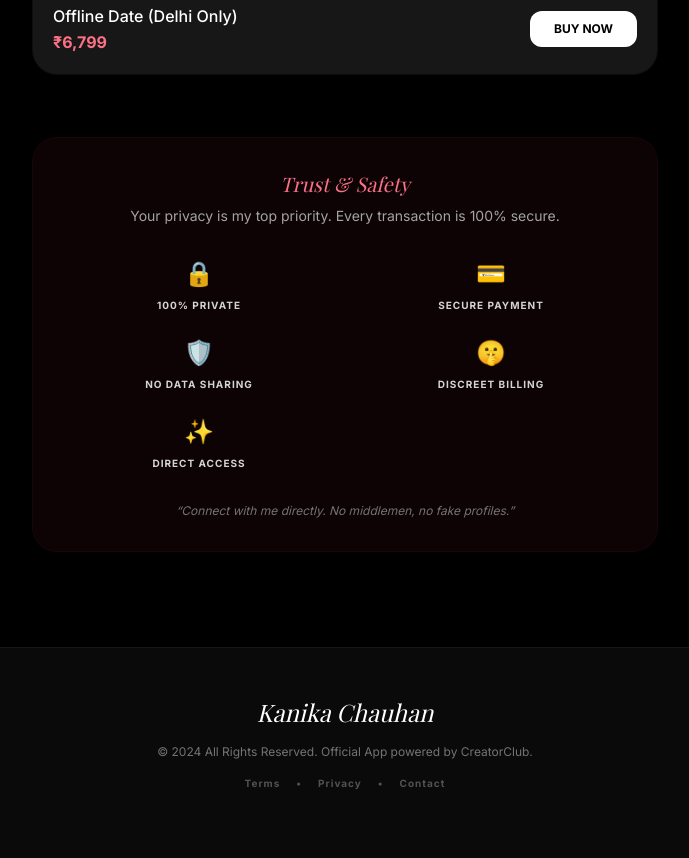
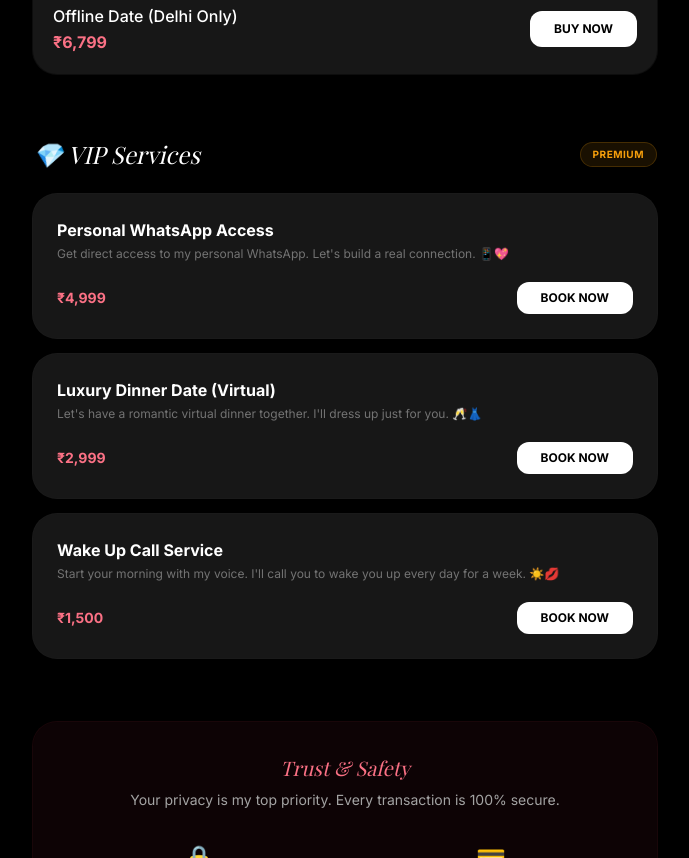
Before and after one commit to Scientist-Py/kanika-chauhan-, a React (Vite) app: page / in a window 1280 px wide. Shown: the part 3500-4358 px from the top of the page, without its empty margins (295-984 px from the left). Built offline with nearby package versions, Linux system fonts and the light colour scheme; a web font is replaced by a local one.

Commit message:
feat: replace telegram chat with whatsapp call and add VIP services category

```diff
--- a/constants.tsx
+++ b/constants.tsx
@@ -45,7 +45,7 @@ export const EXCLUSIVES: Product[] = [
 export const SERVICES: Product[] = [
   { id: 's1', title: 'Instagram Video Call (10 min)', price: 470, image: '', category: 'service', description: 'Connect with me on Instagram Video Call for 10 minutes. 📹📸' },
   { id: 's2', title: 'Instagram Video Call (20 min)', price: 560, image: '', category: 'service', description: 'Longer session. 20 Minutes Instagram Video Call. 📹✨' },
-  { id: 's3', title: 'Telegram Sex Chat (1 Hour)', price: 350, image: '', category: 'service', description: 'Private sex chat on Telegram for 1 hour. Includes 350+ live images. 💬🔞' },
+  { id: 's3', title: 'WhatsApp Private Video Call (15 min)', price: 590, image: '', category: 'service', description: 'Connect with me on WhatsApp for a private 1-on-1 video call. 15 minutes of pure fun. 📹🫦' },
   { id: 's4', title: 'Custom Request (Full Control)', price: 4600, image: '', category: 'service', description: 'You get my number. Call me, tell me what to wear, and then we connect on video call for 1 Hour. 👙📱' },
   { id: 's5', title: 'Offline Date (Delhi Only)', price: 6799, image: '', category: 'service', description: 'Offline date in Delhi only. Take me to a hotel or restaurant, your choice. Do whatever you want to do with me. 🏨🍽️💋' },
 ];
@@ -61,3 +61,9 @@ export const NEW_COLLECTION: Product[] = [
   { id: 'nc5', title: 'Video Call Preview 📹💋', price: 530, image: imgVideoCall, category: 'content', description: 'A teaser of what my private video calls look like. 👀💖' },
   { id: 'nc6', title: 'Custom Time ⏳😈', price: 1499, image: imgLetsHaveDirty, category: 'service', description: 'Keep talking as much as you can. Keep cum how many times you can. Max limit 1 Hour. 🥵👄⛓️' },
 ];
+
+export const VIP_SERVICES: Product[] = [
+  { id: 'vs1', title: 'Personal WhatsApp Access', price: 4999, image: 'https://picsum.photos/400/600?random=40', category: 'service', description: 'Get direct access to my personal WhatsApp. Let\'s build a real connection. 📱💖' },
+  { id: 'vs2', title: 'Luxury Dinner Date (Virtual)', price: 2999, image: 'https://picsum.photos/400/600?random=41', category: 'service', description: 'Let\'s have a romantic virtual dinner together. I\'ll dress up just for you. 🥂👗' },
+  { id: 'vs3', title: 'Wake Up Call Service', price: 1500, image: 'https://picsum.photos/400/600?random=42', category: 'service', description: 'Start your morning with my voice. I\'ll call you to wake you up every day for a week. ☀️💋' },
+];
--- a/context/AdminContext.tsx
+++ b/context/AdminContext.tsx
@@ -1,7 +1,7 @@
 
 import React, { createContext, useContext, useState, ReactNode, useEffect } from 'react';
 import { Product } from '../types';
-import { MOST_UNLOCKED as INITIAL_MOST_UNLOCKED, NEW_COLLECTION as INITIAL_NEW_COLLECTION, SERVICES as INITIAL_SERVICES, EXCLUSIVES as INITIAL_EXCLUSIVES } from '../constants';
+import { MOST_UNLOCKED as INITIAL_MOST_UNLOCKED, NEW_COLLECTION as INITIAL_NEW_COLLECTION, SERVICES as INITIAL_SERVICES, EXCLUSIVES as INITIAL_EXCLUSIVES, VIP_SERVICES as INITIAL_VIP_SERVICES } from '../constants';
 
 type NotificationType = 'info' | 'success' | 'alert' | 'promo';
 
@@ -23,9 +23,10 @@ interface AdminContextType {
     newCollection: Product[];
     services: Product[];
     exclusives: Product[];
+    vipServices: Product[];
 
-    addProduct: (section: 'mostUnlocked' | 'newCollection' | 'services' | 'exclusives', product: Product) => void;
-    deleteProduct: (section: 'mostUnlocked' | 'newCollection' | 'services' | 'exclusives', id: string) => void;
+    addProduct: (section: 'mostUnlocked' | 'newCollection' | 'services' | 'exclusives' | 'vipServices', product: Product) => void;
+    deleteProduct: (section: 'mostUnlocked' | 'newCollection' | 'services' | 'exclusives' | 'vipServices', id: string) => void;
 }
 
 const AdminContext = createContext<AdminContextType | undefined>(undefined);
@@ -43,6 +44,7 @@ export const AdminProvider: React.FC<{ children: ReactNode }> = ({ children }) =
     const [newCollection, setNewCollection] = useState<Product[]>(INITIAL_NEW_COLLECTION);
     const [services, setServices] = useState<Product[]>(INITIAL_SERVICES);
     const [exclusives, setExclusives] = useState<Product[]>(INITIAL_EXCLUSIVES);
+    const [vipServices, setVipServices] = useState<Product[]>(INITIAL_VIP_SERVICES);
 
     // Load from local storage if available (mock persistence)
     useEffect(() => {
@@ -53,6 +55,7 @@ export const AdminProvider: React.FC<{ children: ReactNode }> = ({ children }) =
             if (parsed.newCollection) setNewCollection(parsed.newCollection);
             if (parsed.services) setServices(parsed.services);
             if (parsed.exclusives) setExclusives(parsed.exclusives);
+            if (parsed.vipServices) setVipServices(parsed.vipServices);
             if (parsed.notification) setNotification(parsed.notification);
         }
     }, []);
@@ -64,9 +67,10 @@ export const AdminProvider: React.FC<{ children: ReactNode }> = ({ children }) =
             newCollection,
             services,
             exclusives,
+            vipServices,
             notification
         }));
-    }, [mostUnlocked, newCollection, services, exclusives, notification]);
+    }, [mostUnlocked, newCollection, services, exclusives, vipServices, notification]);
 
     const showNotification = (message: string, type: NotificationType = 'info', link?: string, buttonText?: string) => {
         setNotification({
@@ -82,21 +86,23 @@ export const AdminProvider: React.FC<{ children: ReactNode }> = ({ children }) =
         setNotification(prev => ({ ...prev, isVisible: false }));
     };
 
-    const addProduct = (section: 'mostUnlocked' | 'newCollection' | 'services' | 'exclusives', product: Product) => {
+    const addProduct = (section: 'mostUnlocked' | 'newCollection' | 'services' | 'exclusives' | 'vipServices', product: Product) => {
         switch (section) {
             case 'mostUnlocked': setMostUnlocked(prev => [...prev, product]); break;
             case 'newCollection': setNewCollection(prev => [...prev, product]); break;
             case 'services': setServices(prev => [...prev, product]); break;
             case 'exclusives': setExclusives(prev => [...prev, product]); break;
+            case 'vipServices': setVipServices(prev => [...prev, product]); break;
         }
     };
 
-    const deleteProduct = (section: 'mostUnlocked' | 'newCollection' | 'services' | 'exclusives', id: string) => {
+    const deleteProduct = (section: 'mostUnlocked' | 'newCollection' | 'services' | 'exclusives' | 'vipServices', id: string) => {
         switch (section) {
             case 'mostUnlocked': setMostUnlocked(prev => prev.filter(p => p.id !== id)); break;
             case 'newCollection': setNewCollection(prev => prev.filter(p => p.id !== id)); break;
             case 'services': setServices(prev => prev.filter(p => p.id !== id)); break;
             case 'exclusives': setExclusives(prev => prev.filter(p => p.id !== id)); break;
+            case 'vipServices': setVipServices(prev => prev.filter(p => p.id !== id)); break;
         }
     };
 
@@ -109,6 +115,7 @@ export const AdminProvider: React.FC<{ children: ReactNode }> = ({ children }) =
             newCollection,
             services,
             exclusives,
+            vipServices,
             addProduct,
             deleteProduct
         }}>
--- a/pages/Admin.tsx
+++ b/pages/Admin.tsx
@@ -17,7 +17,7 @@ const Admin: React.FC = () => {
         description: '',
         image: 'https://picsum.photos/400/500',
     });
-    const [section, setSection] = useState<'mostUnlocked' | 'newCollection' | 'services' | 'exclusives'>('newCollection');
+    const [section, setSection] = useState<'mostUnlocked' | 'newCollection' | 'services' | 'exclusives' | 'vipServices'>('newCollection');
 
     // Notification Form State
     const [notifMsg, setNotifMsg] = useState(notification.message);
@@ -160,6 +160,7 @@ const Admin: React.FC = () => {
                                 <option value="mostUnlocked">Most Unlocked</option>
                                 <option value="exclusives">Exclusives Gallery</option>
                                 <option value="services">My Services</option>
+                                <option value="vipServices">VIP Services</option>
                             </select>
                         </div>
 
--- a/pages/Home.tsx
+++ b/pages/Home.tsx
@@ -13,7 +13,7 @@ const Home: React.FC = () => {
     const newCollectionRef = useRef<HTMLDivElement>(null);
 
     // Get dynamic data from AdminContext
-    const { mostUnlocked, newCollection, services, exclusives } = useAdmin();
+    const { mostUnlocked, newCollection, services, exclusives, vipServices } = useAdmin();
 
     useEffect(() => {
         const handleScroll = () => setScrolled(window.scrollY > 20);
@@ -235,6 +235,33 @@ const Home: React.FC = () => {
                     </div>
                 </section>
 
+                {/* VIP Services section */}
+                <section id="vip" className="space-y-6 px-6">
+                    <div className="flex items-center justify-between">
+                        <h2 className="text-2xl font-display text-white italic">💎 VIP Services</h2>
+                        <span className="px-3 py-1 bg-amber-500/10 border border-amber-500/20 text-amber-500 text-[10px] font-bold tracking-wider uppercase rounded-full">Premium</span>
+                    </div>
+                    <div className="grid gap-4">
+                        {vipServices.map((item) => (
+                            <div key={item.id} className="relative group overflow-hidden bg-neutral-900 rounded-3xl ring-1 ring-white/10 hover:ring-rose-500/30 transition-all">
+                                <div className="p-6 flex flex-col justify-center gap-1">
+                                    <h3 className="text-white font-bold">{item.title}</h3>
+                                    <p className="text-xs text-neutral-500">{item.description}</p>
+                                    <div className="flex items-center justify-between mt-4">
+                                        <span className="text-rose-400 font-bold text-sm">₹{item.price.toLocaleString()}</span>
+                                        <button
+                                            onClick={() => handlePurchase(item)}
+                                            className="px-6 py-2 bg-white text-black text-xs font-black rounded-xl active:scale-95 transition-transform"
+                                        >
+                                            BOOK NOW
+                                        </button>
+                                    </div>
+                                </div>
+                            </div>
+                        ))}
+                    </div>
+                </section>
+
                 {/* Trust & Safety */}
                 <section className="px-6 pb-12">
                     <div className="bg-rose-500/5 rounded-3xl p-8 ring-1 ring-rose-500/10 space-y-8 text-center">
```
